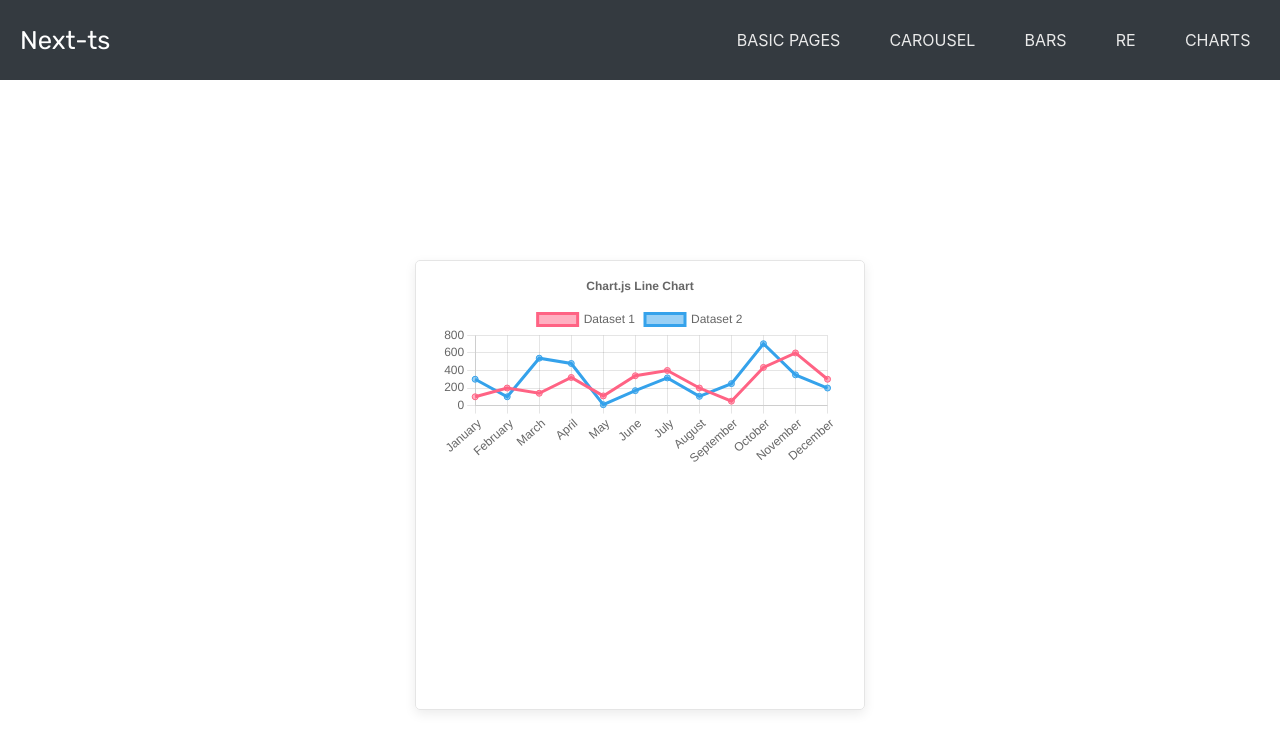
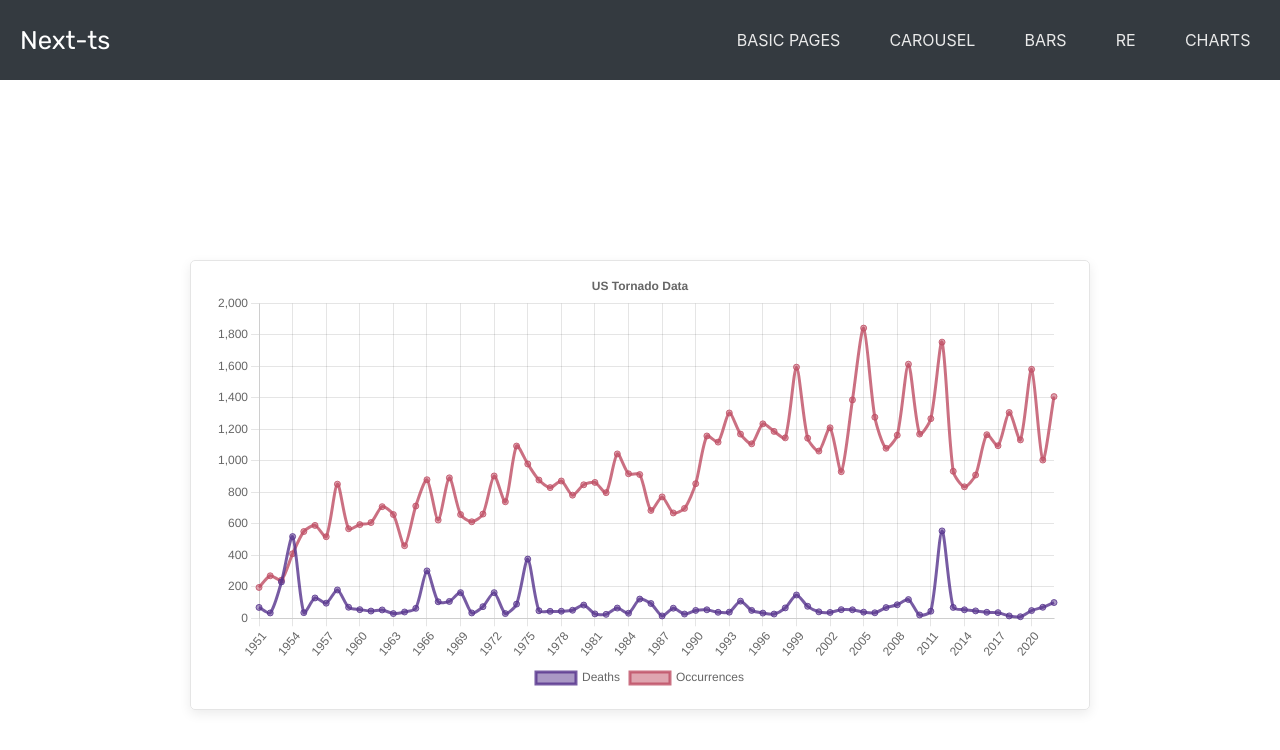
Before and after one commit to Brlaney/next-ts, a Next.js app: page /charts/chart-js in a window 1280 px wide. Shown: the top 750 px of the page. Built offline with nearby package versions, Linux system fonts and the light colour scheme.

Commit message:
Balling out with the charts this am

```diff
--- a/src/pages/charts/chart-js.tsx
+++ b/src/pages/charts/chart-js.tsx
@@ -25,33 +25,59 @@ ChartJS.register(
 
 export const options = {
   responsive: true,
+  radius: 3,
+  hoverRadius: 10,
+  hitRadius: 30,
+  animation: {
+    onComplete: () => {
+      delayed = true;
+    },
+    delay: (context) => {
+      let delay = 0;
+      if (context.type === 'data' && context.mode === 'default' && !delayed) {
+        delay = context.dataIndex * 50 + context.datasetIndex * 100;
+      }
+      return delay;
+    },
+  },
   plugins: {
     legend: {
-      position: 'top' as const,
+      position: 'bottom' as const,
     },
     title: {
       display: true,
-      text: 'Chart.js Line Chart',
+      text: 'US Tornado Data',
     },
   },
 };
 
-const labels = ['January', 'February', 'March', 'April', 'May', 'June', 'July', 'August', 'September', 'October', 'November', 'December'];
+let delayed;
+
+const labels = [
+  '1951', '1952', '1953', '1954', '1955', '1956', '1957', '1958', '1959', '1960', '1961', '1962', '1963', '1964', '1965', '1966', '1967', '1968', '1969', '1970', '1971', '1972', '1973', '1974', '1975', '1976', '1977', '1978', '1979', '1980', '1981', '1982', '1983', '1984', '1985', '1986', '1987', '1988', '1989', '1990', '1991', '1992', '1993', '1994', '1995', '1996', '1997', '1998', '1999', '2000', '2001', '2002', '2003', '2004', '2005', '2006', '2007', '2008', '2009', '2010', '2011', '2012', '2013', '2014', '2015', '2016', '2017', '2018', '2019', '2020', '2021', '2022'
+];
 
 export const data = {
   labels,
   datasets: [
     {
-      label: 'Dataset 1',
-      data: [100, 200, 140, 320, 110, 340, 400, 200, 50, 435, 600, 300],
-      borderColor: 'rgb(255, 99, 132)',
-      backgroundColor: 'rgba(255, 99, 132, 0.5)',
+      label: 'Deaths',
+      data: [69, 34, 231, 519, 36, 129, 96, 180, 70, 55, 46, 53, 30, 40, 63, 301, 105, 107, 163, 34, 74, 163, 30, 90, 376, 48, 44, 45, 51, 84, 28, 25, 65, 32, 122, 94, 15, 64, 27, 50, 54, 38, 39, 109, 50, 33, 27, 66, 148, 76, 41, 37, 55, 54, 39, 35, 68, 86, 119, 21, 45, 555, 69, 54, 47, 38, 36, 15, 10, 49, 70, 100
+      ],
+      fill: true,
+      backgroundColor: 'rgba(86, 51, 140, 0.5)',
+      borderColor: 'rgba(86, 51, 140, 0.8)',
+      pointBackgroundColor: 'rgba(86, 51, 140, 0.5)',
+      tension: 0.25,
     },
     {
-      label: 'Dataset 2',
-      data: [300, 100, 540, 480, 10, 170, 315, 105, 250, 705, 350, 200],
-      borderColor: 'rgb(53, 162, 235)',
-      backgroundColor: 'rgba(53, 162, 235, 0.5)',
+      label: 'Occurrences',
+      data: [196, 270, 242, 410, 551, 590, 518, 852, 569, 595, 608, 709, 659, 461, 713, 880, 624, 892, 659, 613, 662, 904, 740, 1094, 980, 878, 830, 872, 782, 848, 863, 798, 1044, 918, 913, 685, 771, 669, 698, 855, 1158, 1119, 1304, 1170, 1108, 1235, 1187, 1146, 1595, 1144, 1062, 1210, 931, 1387, 1843, 1277, 1080, 1163, 1614, 1170, 1268, 1754, 934, 835, 910, 1166, 1096, 1307, 1133, 1581, 1005, 1408],
+      fill: true,
+      backgroundColor: 'rgba(191, 77, 99, 0.5)',
+      borderColor: 'rgba(191, 77, 99, 0.8)',
+      pointBackgroundColor: 'rgba(191, 77, 99, 0.5)',
+      tension: 0.25,
     },
   ],
 };
@@ -61,7 +87,15 @@ export default function ChartJs() {
     <motion.div className={styles.container}>
       <motion.div className={styles.grid}>
 
-        <motion.div className={styles.chartjs}>
+        <motion.div
+          className={styles.chartjs}
+          animate={{
+            y: 0,
+            opacity: 1,
+            transition: { duration: 1.2, ease: [0.6, -0.05, 0.01, 0.99] }
+          }}
+          initial={{ y: 60, opacity: 0 }}
+        >
           <Line options={options} data={data} />
         </motion.div>
 
--- a/src/scss/pages/Charts.module.scss
+++ b/src/scss/pages/Charts.module.scss
@@ -28,8 +28,7 @@
     .chartjs {
       margin: 0 0.4rem;
       height: 450px;
-      width: 75%;
-      min-width: 450px;
+      width: 900px;
       padding: 0.5rem 1.5rem;
       border: 1px solid $border-color;
       border-radius: 5px;
```
Also changed, not shown: src/pages/charts/plotly-js.tsx (+2 -18 lines), src/pages/charts/reynolds.tsx (added, +71 -0 lines).
